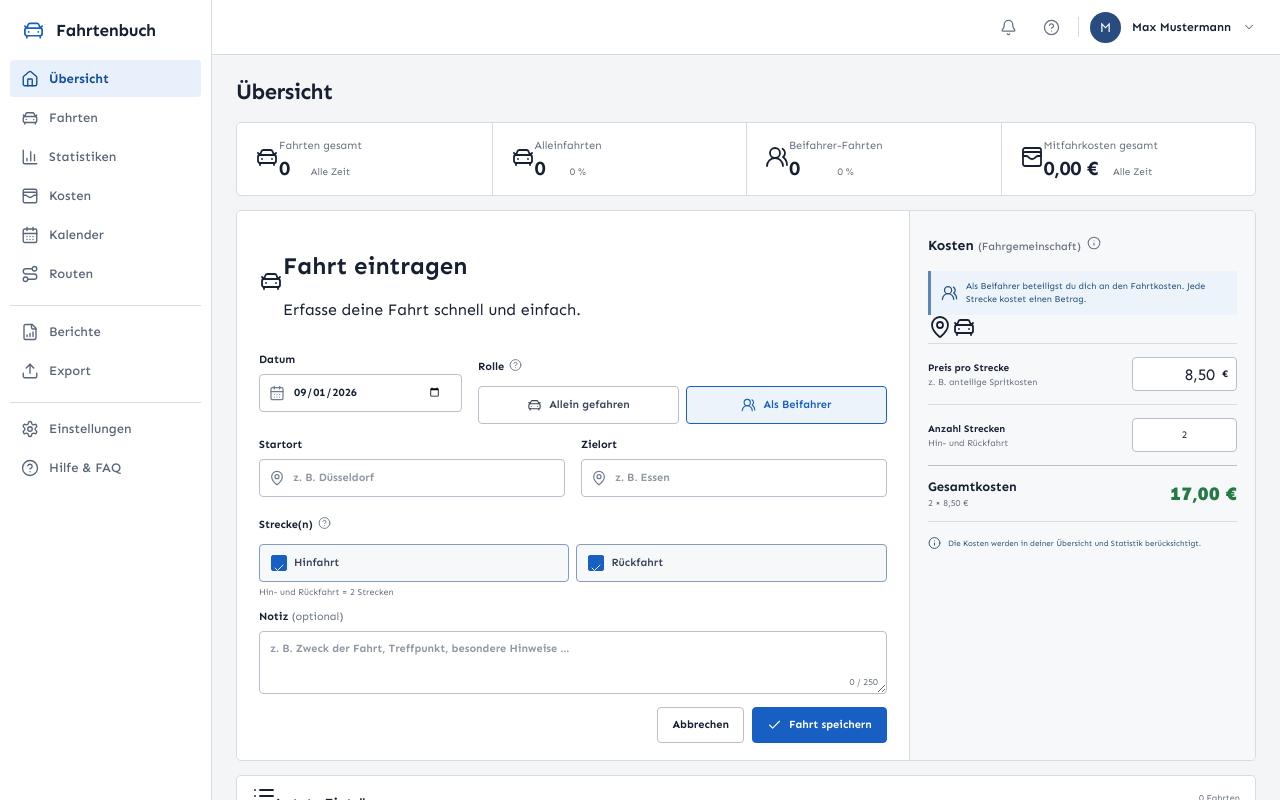
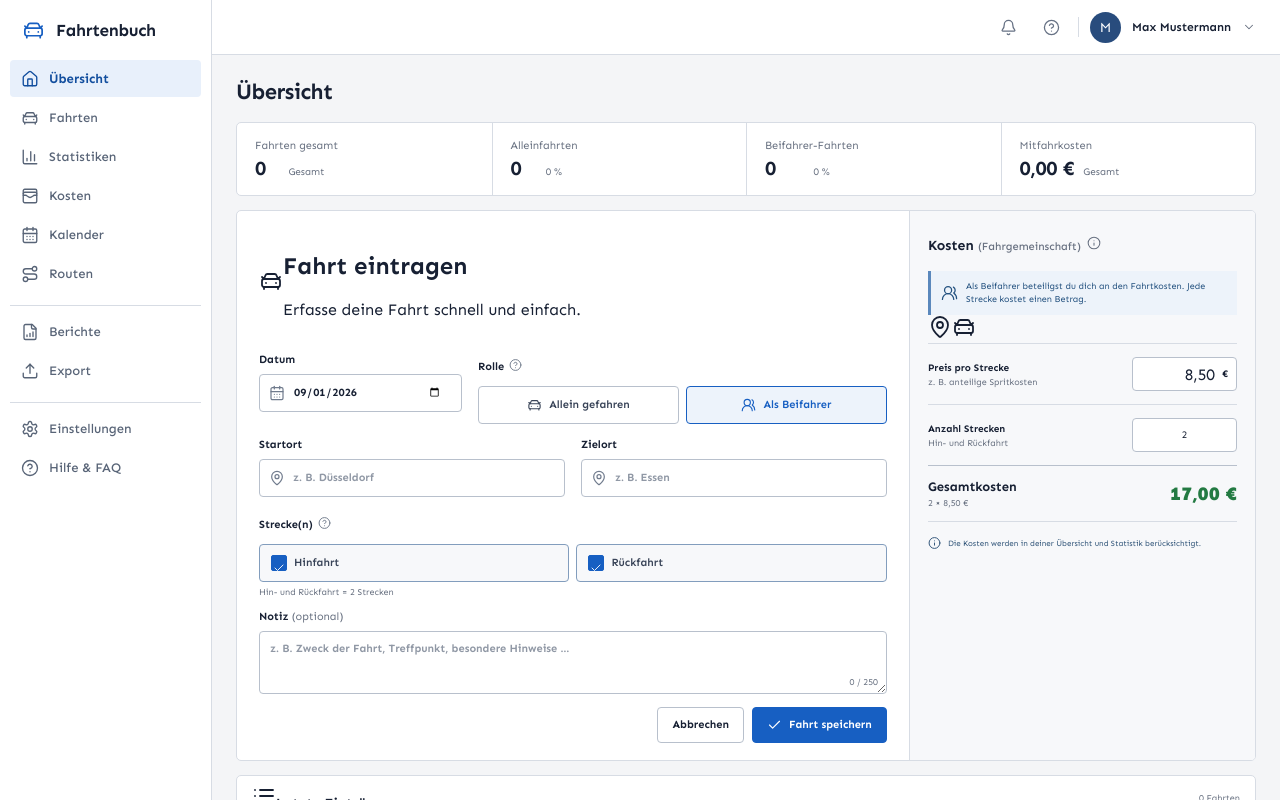
Before and after one commit to nightlifex/fahrtenbuch, a React (Vite) app: page / in a window 1280 px wide. Shown: the top 800 px of the page. Built offline with nearby package versions, Linux system fonts and the light colour scheme.

Commit message:
Redesign: src/components/StatsCards.tsx

```diff
--- a/src/components/StatsCards.tsx
+++ b/src/components/StatsCards.tsx
@@ -1,19 +1,17 @@
-import { CarFront, UsersRound, WalletCards } from "lucide-react";
 import type { TripStats } from "../types";
 import { formatCurrency } from "../utils/trips";
 
 export function StatsCards({ stats }: { stats: TripStats }) {
   const cards = [
-    { label: "Fahrten gesamt", value: String(stats.total), detail: "Alle Zeit", icon: CarFront, tone: "blue" },
-    { label: "Alleinfahrten", value: String(stats.drivers), detail: `${stats.driverPercent} %`, icon: CarFront, tone: "green" },
-    { label: "Beifahrer-Fahrten", value: String(stats.passengers), detail: `${stats.passengerPercent} %`, icon: UsersRound, tone: "purple" },
-    { label: "Mitfahrkosten gesamt", value: formatCurrency(stats.totalCostCents), detail: "Alle Zeit", icon: WalletCards, tone: "orange" },
+    { label: "Fahrten gesamt", value: String(stats.total), detail: "Gesamt" },
+    { label: "Alleinfahrten", value: String(stats.drivers), detail: `${stats.driverPercent} %` },
+    { label: "Beifahrer-Fahrten", value: String(stats.passengers), detail: `${stats.passengerPercent} %` },
+    { label: "Mitfahrkosten", value: formatCurrency(stats.totalCostCents), detail: "Gesamt" },
   ];
   return (
     <section className="stats-grid" aria-label="Statistikübersicht">
-      {cards.map(({ label, value, detail, icon: Icon, tone }) => (
+      {cards.map(({ label, value, detail }) => (
         <article className="stat-card" key={label}>
-          <span className={`stat-icon tone-${tone}`}><Icon /></span>
           <span className="stat-copy"><small>{label}</small><strong>{value}</strong><em>{detail}</em></span>
         </article>
       ))}
```
